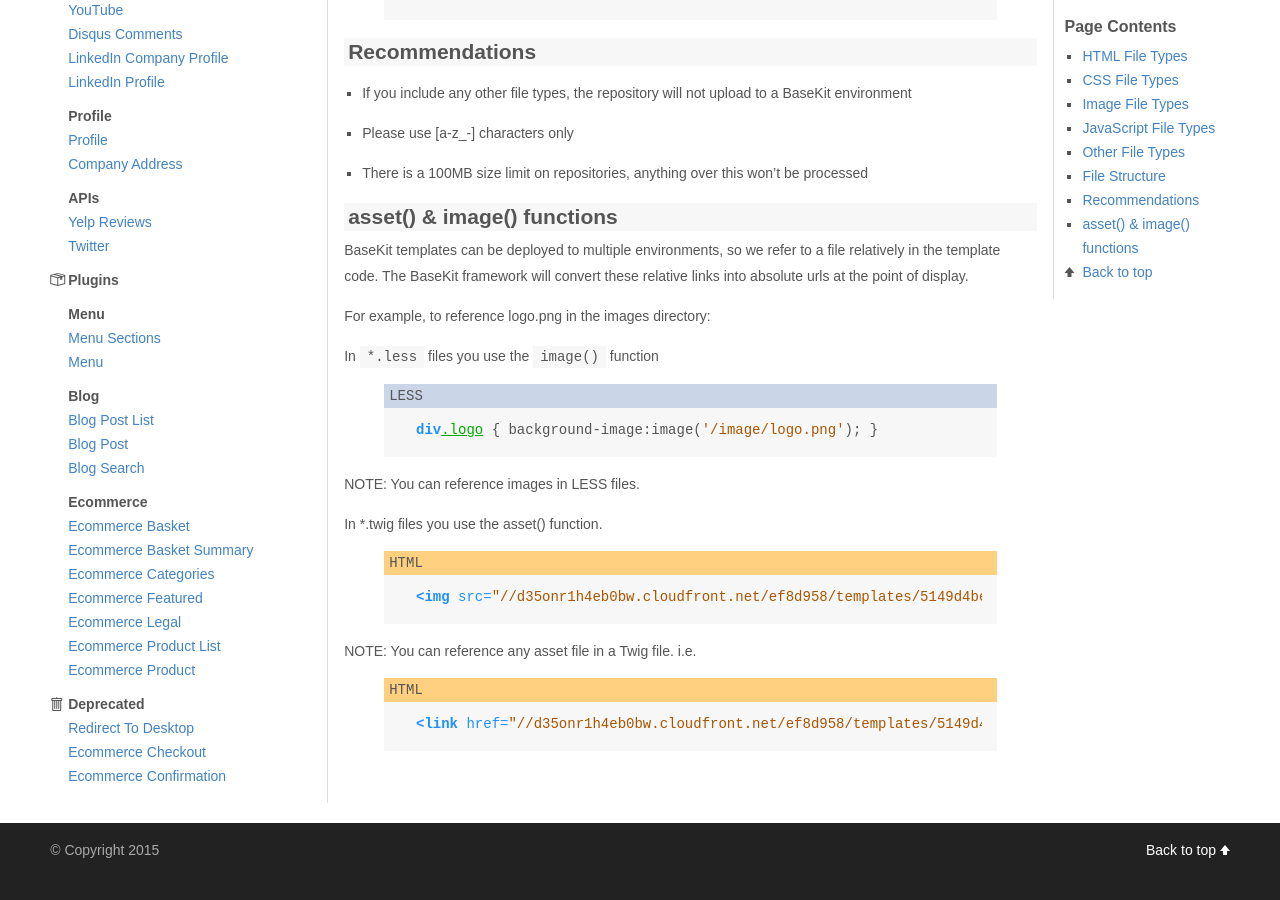
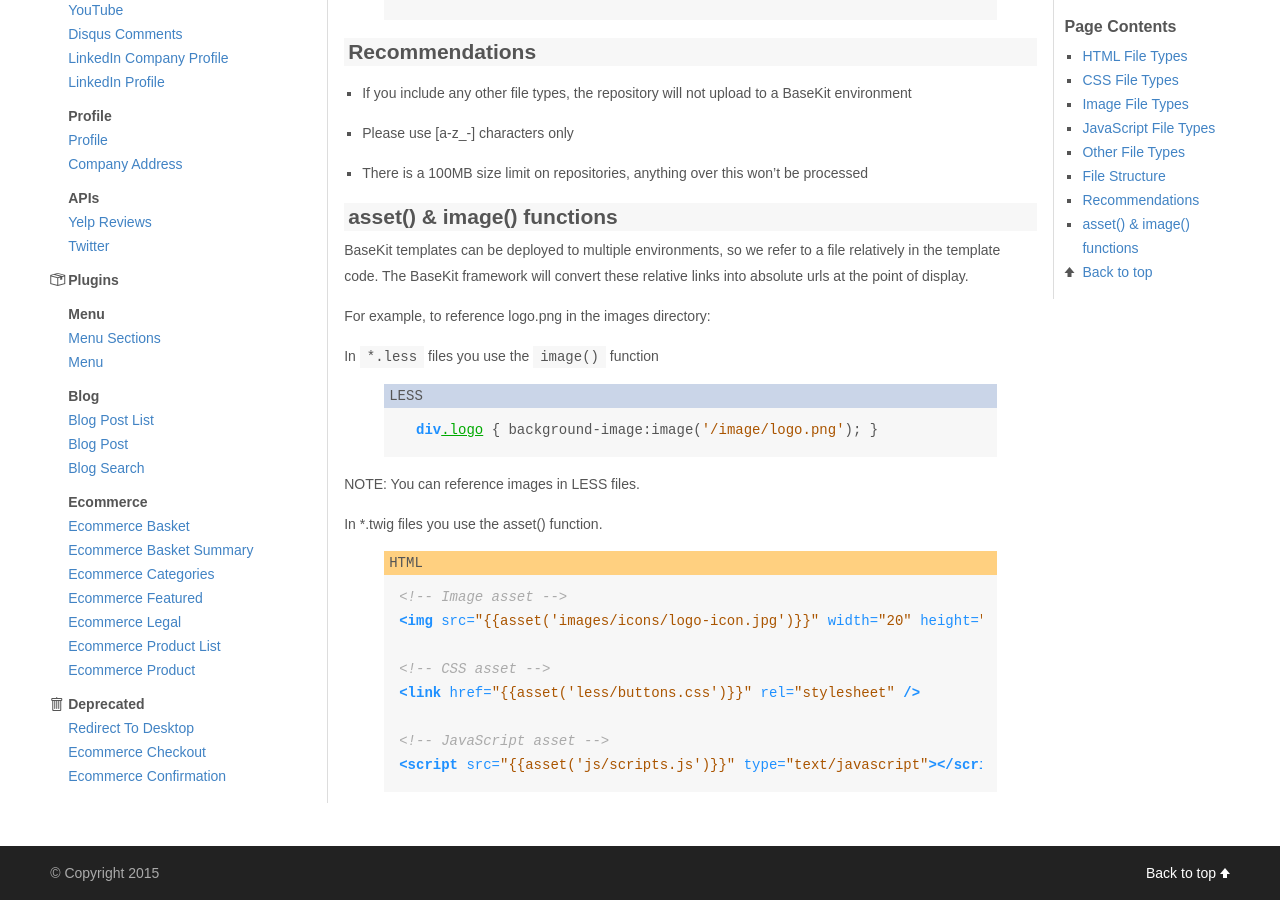
Before and after one commit to rusic/documentation, a Jekyll site: the page built from templating/assets.md, in a window 1280 px wide and 900 px high, scrolled down 1250 px. Built offline with Jekyll 4.4.1, drawn with Linux system fonts in a browser that asks for light colours; before the commit the page ends 2127 px from its top, so only the background shows below that.

Commit message:
Adds more asset examples into Assets page, resolves #42

```diff
--- a/templating/assets.md
+++ b/templating/assets.md
@@ -88,17 +88,14 @@ In *.twig files you use the asset() function.
 {% highlight html %}
 {% raw %}
 
-  <img src="//d35onr1h4eb0bw.cloudfront.net/ef8d958/templates/5149d4be5e7f8d92a41a0a8aa131a24d//image/logo.png" />
+<!-- Image asset -->
+<img src="{{asset('images/icons/logo-icon.jpg')}}" width="20" height="20" />
+
+<!-- CSS asset -->
+<link href="{{asset('less/buttons.css')}}" rel="stylesheet" />
+
+<!-- JavaScript asset -->
+<script src="{{asset('js/scripts.js')}}" type="text/javascript"></script>
 
 {% endraw %}
 {% endhighlight %}
-
-NOTE: You can reference any asset file in a Twig file. i.e.
-
-{% highlight html %}
-{% raw %}
-
-  <link href="//d35onr1h4eb0bw.cloudfront.net/ef8d958/templates/5149d4be5e7f8d92a41a0a8aa131a24d//css/style.css" />
-
-{% endraw %}
-{% endhighlight %}
```
